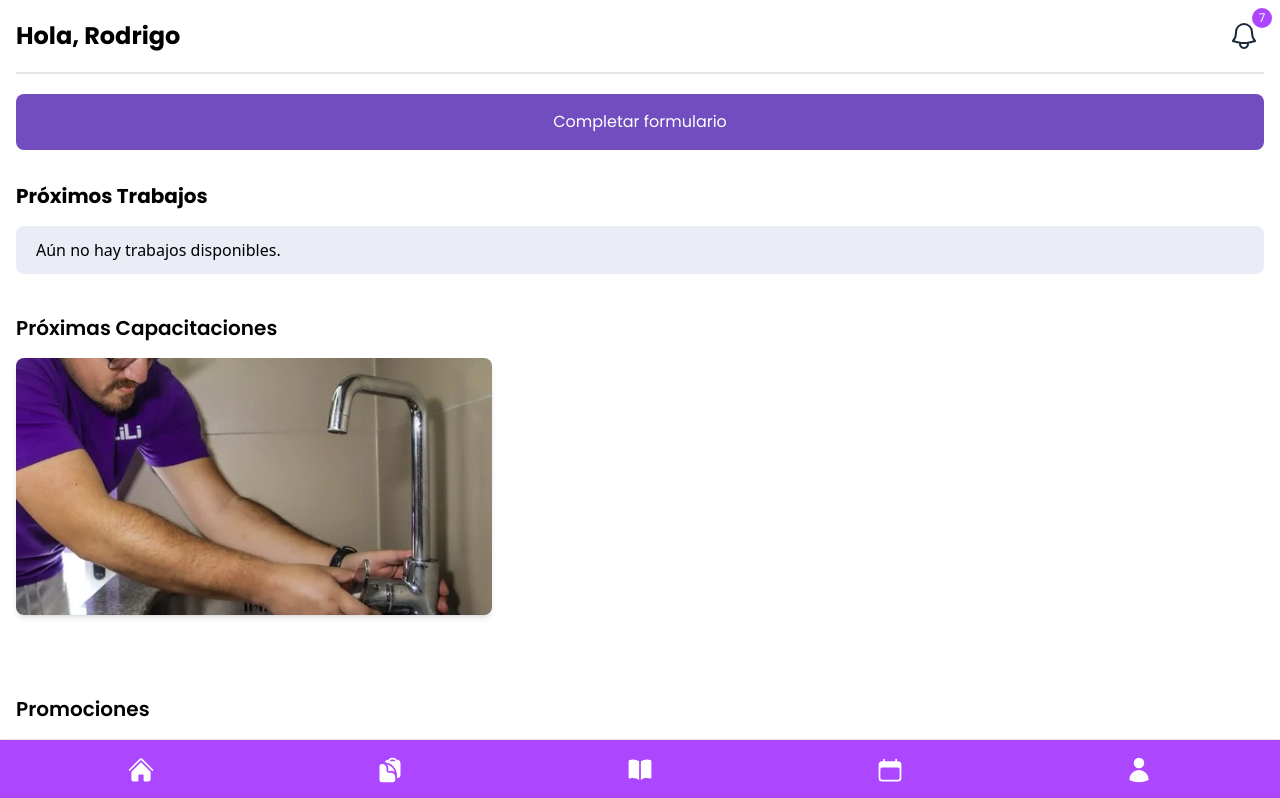
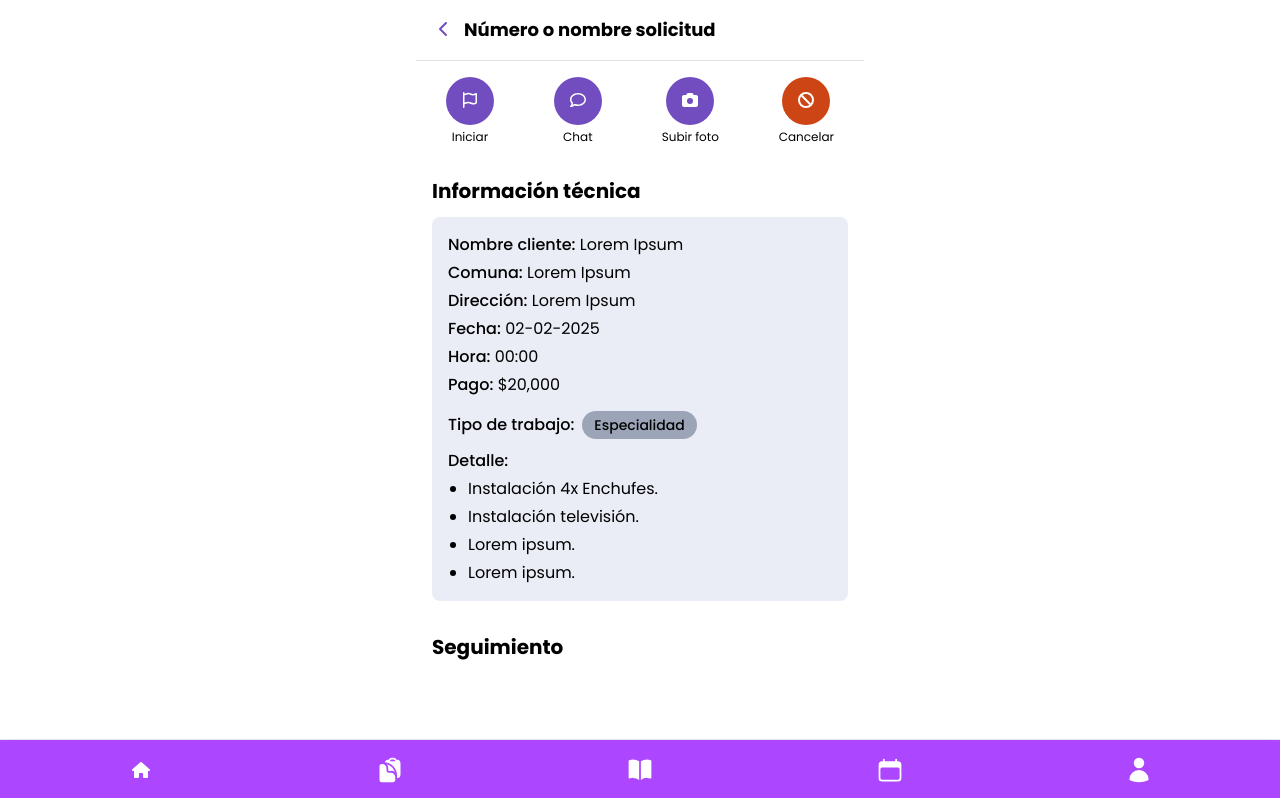
Before and after one commit to LiLiAppChile/front-end-lili, a React (Vite) app: page /details in a window 1280 px wide. Shown: the top 798 px of the page. Built offline with nearby package versions, Linux system fonts and the light colour scheme; no server answers; sample sign-in values are in the browser's storage.

Commit message:
feat: Pantalla de Solicitudes y Detalle de Solicitudes

```diff
--- a/package.json
+++ b/package.json
@@ -10,6 +10,10 @@
     "preview": "vite preview"
   },
   "dependencies": {
+    "@fortawesome/free-brands-svg-icons": "^6.7.2",
+    "@fortawesome/free-regular-svg-icons": "^6.7.2",
+    "@fortawesome/free-solid-svg-icons": "^6.7.2",
+    "@fortawesome/react-fontawesome": "^0.2.2",
     "@heroicons/react": "^2.2.0",
     "@tailwindcss/postcss": "^4.0.9",
     "@tailwindcss/vite": "^4.0.9",
--- a/src/App.jsx
+++ b/src/App.jsx
@@ -7,6 +7,8 @@ import Login from "./components/Login/Login";
 import HomePage from "./components/HomePage/HomePage";
 import Profile from "./components/Dashboard/Profile/Profile";
 import SettingsPage from "./components/Dashboard/SettingsPage/SettingsPage";
+import Requests from "./components/Dashboard/Home/Requests/Requests";
+import TaskDetail from "./components/Dashboard/Home/Requests/TaskDetail";
 import { AuthProvider } from "./Context/AuthContext";
 import ProtectedRoute from "./components/ProtectedRoute";
 
@@ -24,7 +26,9 @@ const App = () => {
             <Route path="/login" element={<Login />} /> {/* Página de inicio de sesión */}
             <Route path="/register" element={<RegisterPage />} /> {/* Página de registro */}
             <Route path="/home" element={<ProtectedRoute><HomePage/></ProtectedRoute>} /> {/* Página principal (dashboard) */}
-            <Route path="/profile" element={<ProtectedRoute><Profile /></ProtectedRoute>} /> {/* Página principal (dashboard) */}
+            <Route path="/requests" element={<ProtectedRoute><Requests/></ProtectedRoute>} /> {/* Página Solicitudes */}
+            <Route path="/details" element={<ProtectedRoute><TaskDetail/></ProtectedRoute>} /> {/* Página Detalle Solicitudes*/}
+            <Route path="/profile" element={<ProtectedRoute><Profile /></ProtectedRoute>} /> {/* Página Perfil */}
             <Route path="/settings" element={<ProtectedRoute><SettingsPage /></ProtectedRoute>} /> {/* Página de configuración */}
           </Routes>
         </AuthProvider>
--- a/src/components/Dashboard/BottomMenu/BottomMenu.jsx
+++ b/src/components/Dashboard/BottomMenu/BottomMenu.jsx
@@ -1,5 +1,7 @@
 import { HomeIcon, UserIcon, ClipboardDocumentIcon, BookOpenIcon, CalendarIcon } from '@heroicons/react/24/solid';
 import { useNavigate } from 'react-router-dom';
+import { FontAwesomeIcon } from '@fortawesome/react-fontawesome';
+import { faHouse } from '@fortawesome/free-solid-svg-icons';
 
 const BottomMenu = () => {
   const navigate = useNavigate();
@@ -8,11 +10,11 @@ const BottomMenu = () => {
     <div className="bottom-menu ">
       <div className="flex justify-around items-center p-4">
         <button className="icons-menu" onClick={() => navigate('/home')}>
-          <HomeIcon className="h-7 w-7" />
+          <FontAwesomeIcon icon={faHouse} className="h-7 w-7" />
         </button>
 
         <button className="icons-menu">
-          <ClipboardDocumentIcon className="h-7 w-7" />
+          <ClipboardDocumentIcon className="h-7 w-7" onClick={() => navigate('/requests')}/>
         </button>
 
         <button className="icons-menu">
--- /dev/null
+++ b/src/components/Dashboard/Home/Requests/Requests.jsx
@@ -0,0 +1,115 @@
+"use client"
+import Navbar from "../../BottomMenu/BottomMenu"
+
+import { useState } from "react"
+
+const Requests = () => {
+
+  // Estado para la pestaña activa
+  const [tabActivo, setTabActivo] = useState("pendientes")
+
+
+  return (
+<>
+<Navbar />
+
+    <div className="flex flex-col min-h-screen bg-white">
+      <div className="border-b p-4 flex items-center gap-2">
+        <h1 className="text-xl font-bold">Solicitudes</h1>
+      </div>
+
+      <div className="flex border-b">
+        <button
+          className={`flex-1 py-3 text-center relative ${
+            tabActivo === "pendientes" ? "text-purple-600 font-medium" : "text-gray-700"
+          }`}
+          onClick={() => setTabActivo("pendientes")}
+          >
+          Pendientes
+          {tabActivo === "pendientes" && <div className="absolute bottom-0 left-0 right-0 h-0.5 bg-purple-600"></div>}
+        </button>
+        <button
+          className={`flex-1 py-3 text-center relative ${tabActivo === "aceptadas" ? "font-medium" : "text-gray-700"}`}
+          onClick={() => setTabActivo("aceptadas")}
+          >
+          Aceptadas
+          {tabActivo === "aceptadas" && <div className="absolute bottom-0 left-0 right-0 h-0.5 bg-black"></div>}
+        </button>
+      </div>
+
+      <div className="p-3 flex justify-end">
+        <button className="text-purple-600 flex items-center gap-1 text-sm">
+          <svg
+            xmlns="http://www.w3.org/2000/svg"
+            width="16"
+            height="16"
+            viewBox="0 0 24 24"
+            fill="none"
+            stroke="currentColor"
+            strokeWidth="2"
+            strokeLinecap="round"
+            strokeLinejoin="round"
+            className="lucide lucide-filter"
+            >
+            <polygon points="22 3 2 3 10 12.46 10 19 14 21 14 12.46 22 3" />
+          </svg>
+          Filtrar solicitudes
+        </button>
+      </div>
+
+      <div className="px-4 pb-4 space-y-3">
+            <div className="bg-[#EAECF6] rounded-md p-3">
+              <div className="flex justify-between">
+                <div>
+                  <p className="font-medium">Nombre</p>
+                  <p className="text-sm text-gray-600">Fecha</p>
+                  <p className="text-sm text-gray-600">Comuna</p>
+                </div>
+                <div className="flex gap-2 pt-2.5">
+                <button
+                    className="bg-green-500 text-white rounded-full w-10 h-10 flex items-center justify-center"
+                    >
+                    <svg
+                      xmlns="http://www.w3.org/2000/svg"
+                      width="18"
+                      height="18"
+                      viewBox="0 0 24 24"
+                      fill="none"
+                      stroke="currentColor"
+                      strokeWidth="2"
+                      strokeLinecap="round"
+                      strokeLinejoin="round"
+                      className="lucide lucide-check"
+                    >
+                      <polyline points="20 6 9 17 4 12" />
+                    </svg>
+                  </button>
+                  <button
+                    className="bg-red-500 text-white rounded-full w-10 h-10 flex items-center justify-center"
+                    >
+                    <svg
+                      xmlns="http://www.w3.org/2000/svg"
+                      width="18"
+                      height="18"
+                      viewBox="0 0 24 24"
+                      fill="none"
+                      stroke="currentColor"
+                      strokeWidth="2"
+                      strokeLinecap="round"
+                      strokeLinejoin="round"
+                      className="lucide lucide-x"
+                      >
+                      <line x1="18" y1="6" x2="6" y2="18" />
+                      <line x1="6" y1="6" x2="18" y2="18" />
+                    </svg>
+                  </button>
+                </div>
+              </div>
+            </div>
+      </div>
+    </div>
+                      </>
+  )
+}
+
+export default Requests
--- /dev/null
+++ b/src/components/Dashboard/Home/Requests/TaskDetail.jsx
@@ -0,0 +1,103 @@
+  import { FontAwesomeIcon } from '@fortawesome/react-fontawesome';
+  import { faFlag } from "@fortawesome/free-regular-svg-icons";
+  import { faChevronLeft } from "@fortawesome/free-solid-svg-icons";
+  import { faComment } from "@fortawesome/free-regular-svg-icons";
+  import { faCamera } from "@fortawesome/free-solid-svg-icons";
+  import { faCancel } from "@fortawesome/free-solid-svg-icons";
+  import Navbar from "../../BottomMenu/BottomMenu"
+
+  export default function TaskDetail() {
+    return (
+      <>
+      <Navbar />
+      <div className="flex flex-col min-h-screen bg-white">
+        <div className="flex-1 max-w-md w-full mx-auto bg-white pb-16">
+          <div className="p-4 border-b-1 border-[#DDE1E6] flex items-center">
+            <button className="mr-2">
+              <FontAwesomeIcon icon={faChevronLeft} className="h-6 w-6 text-[#714DBF]"/>
+            </button>
+            <h1 className="text-lg font-bold">Número o nombre solicitud</h1>
+          </div>
+
+          <div className="flex justify-around py-4">
+            <div className="flex flex-col items-center">
+              <div className="bg-[#714DBF] text-white p-3 rounded-full mb-1">
+              <FontAwesomeIcon icon={faFlag} className="h-6 w-6"/>
+              </div>
+              <span className="text-xs">Iniciar</span>
+            </div>
+
+            <div className="flex flex-col items-center">
+              <div className="bg-[#714DBF] text-white p-3 rounded-full mb-1">
+                <FontAwesomeIcon icon={faComment} className="h-6 w-6" />
+              </div>
+              <span className="text-xs">Chat</span>
+            </div>
+
+
+            <div className="flex flex-col items-center">
+              <div className="bg-[#714DBF] text-white p-3 rounded-full mb-1">
+                <FontAwesomeIcon icon={faCamera} className="h-6 w-6" />
+              </div>
+              <span className="text-xs">Subir foto</span>
+            </div>
+
+            <div className="flex flex-col items-center">
+              <div className="bg-[#CD4514] text-white p-3 rounded-full mb-1">
+                <FontAwesomeIcon icon={faCancel} className="h-6 w-6" />
+              </div>
+              <span className="text-xs">Cancelar</span>
+            </div>
+          </div>
+
+          <div className="p-4">
+            <h2 className="text-xl font-bold mb-3">Información técnica</h2>
+            <div className="bg-[#EAECF6] rounded-lg p-4">
+              <div className="space-y-1 mb-4">
+                <p>
+                  <span className="font-medium">Nombre cliente:</span> Lorem Ipsum
+                </p>
+                <p>
+                  <span className="font-medium">Comuna:</span> Lorem Ipsum
+                </p>
+                <p>
+                  <span className="font-medium">Dirección:</span> Lorem Ipsum
+                </p>
+                <p>
+                  <span className="font-medium">Fecha:</span> 02-02-2025
+                </p>
+                <p>
+                  <span className="font-medium">Hora:</span> 00:00
+                </p>
+                <p>
+                  <span className="font-medium">Pago:</span> $20,000
+                </p>
+              </div>
+
+              <div className="mb-3">
+                <p className="font-medium">
+                  Tipo de trabajo:
+                  <span className="bg-[#9BA5B7] px-3 py-1 rounded-full text-sm ml-2">Especialidad</span>
+                </p>
+              </div>
+
+              <div>
+                <p className="font-medium mb-1">Detalle:</p>
+                <ul className="list-disc pl-5 space-y-1">
+                  <li>Instalación 4x Enchufes.</li>
+                  <li>Instalación televisión.</li>
+                  <li>Lorem ipsum.</li>
+                  <li>Lorem ipsum.</li>
+                </ul>
+              </div>
+            </div>
+          </div>
+
+          <div className="p-4">
+            <h2 className="text-xl font-bold">Seguimiento</h2>
+          </div>
+        </div>
+      </div>
+      </>
+    )
+  }
--- a/src/components/Dashboard/SettingsPage/SettingsPage.jsx
+++ b/src/components/Dashboard/SettingsPage/SettingsPage.jsx
@@ -1,19 +1,23 @@
 import React from "react";
 import { useAuth } from "../../../Context/AuthContext";
+import Navbar from "../BottomMenu/BottomMenu"
 
 const SettingsPage = () => {
   const { logout } = useAuth();
 
   return (
+    <>
+    <Navbar />
     <div className="p-4">
       <h1 className="text-2xl font-bold mb-6">Configuración</h1>
       <button
         onClick={logout}
         className="bg-red-500 text-white py-2 px-4 rounded-lg hover:bg-red-600 transition"
-      >
+        >
         Cerrar sesión
       </button>
     </div>
+    </>
   );
 };
 
--- a/src/main.jsx
+++ b/src/main.jsx
@@ -5,13 +5,13 @@ import { createRoot } from "react-dom/client";
 import { BrowserRouter } from "react-router-dom";
 import App from "./App";
 import "./index.css";
-import HomeUsers from "./components/Dashboard/Home/HomeUsers";
+import TaskDetail from "./components/Dashboard/Home/Requests/TaskDetail";
 import Profile from "./components/Dashboard/Profile/Profile";
 
 createRoot(document.getElementById("root")).render(
   <StrictMode>
     <BrowserRouter>
-      <HomeUsers />
+      <App />
     </BrowserRouter>
   </StrictMode>
 );
```
Also changed, not shown: src/components/Dashboard/Profile/Profile.jsx (+6 -1 lines), src/firebase.js (+7 -7 lines), 1 other file (tests, documents, lock files or other folders).
